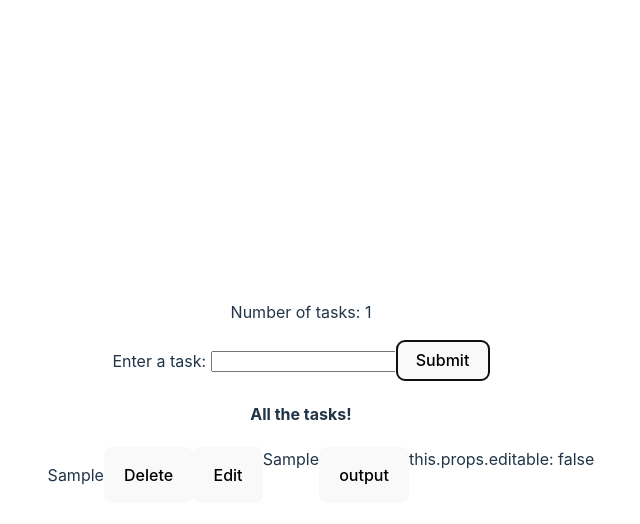
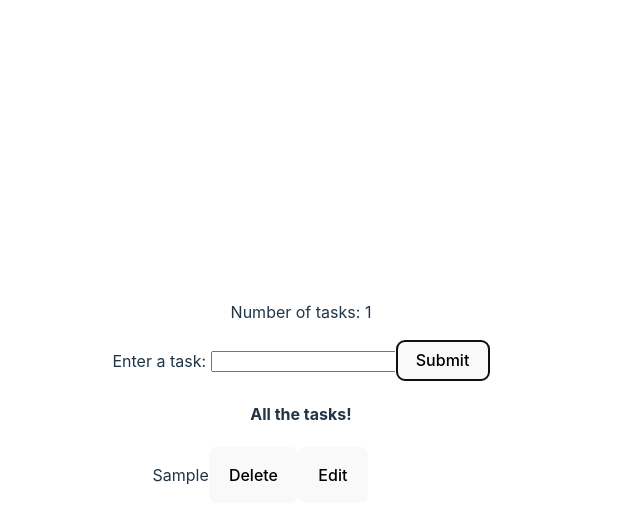
Before and after one commit to Kbouti/reactSandbox, a React (Vite) app: page / in a window 1280 px wide. Both pictures are taken after typing "Sample" into the empty fields and a click on the button "Submit". Shown: the top 524 px of the page, without its empty margins (339-979 px from the left). Built offline with nearby package versions, Linux system fonts and the light colour scheme.

Commit message:
Move relevant code to output file

```diff
--- a/src/input.jsx
+++ b/src/input.jsx
@@ -26,6 +26,7 @@ class ClassInput extends Component {
 
   handleSubmit(e) {
     e.preventDefault();
+    console.log("submit handle triggered")
     this.setState((state) => ({
       todos: state.todos.concat({todo: state.inputVal,
         editable: "false"
@@ -102,39 +103,7 @@ handleEditClick(e) {
         </form>
         <h4>All the tasks!</h4>
         {/* The list of all the To-Do's, displayed */}
-        <ul>
-          {this.state.todos.map((todo) => (
-
-  // if (!todo.editable){
-  // console.log(todo)
-  // This is where I want to add the condition but it isn't letting me....
-
-            <li className="todo" key={todo.todo}>
-              <p>{todo.todo}</p>
-              <button
-                key={todo.todo}
-                type="delete"
-                className="deleteButton"
-                onClick={this.handleDelete}
-              >
-                Delete
-              </button>
-
-<button className="editButton" onClick={this.handleEditClick}>Edit</button>
-
-
-
-<Output todo = {todo.todo} editable = {todo.editable}/>
-{/* Cool! We've imported out output component. Maybe we put all the logic for the todo li there? */}
-
-
-
-
-
-
-            </li>
-          ))}
-        </ul>
+<Output todoList = {this.state.todos}/>
       </section>
     );
   }
--- a/src/output.jsx
+++ b/src/output.jsx
@@ -5,13 +5,8 @@ class Output extends Component {
     super(props);
 
     this.state = {
-      todo: props.todo,
-      editable: props.editable,
+      todoList: props.todoList,
     };
-
-    // this.todo = props.todo;
-    // this.editable = props.editable;
-
     this.logTodo = this.logTodo.bind(this);
   }
 
@@ -32,19 +27,33 @@ class Output extends Component {
   //  ****************************************************************************************************
 
   render() {
+
+    console.log(`render called from output`)
     return (
-      <>
-        {this.props.editable == true ? (
-          <input>input!</input>
-        ) : (
-          <div>{this.props.todo}</div>
-        )}
-        {/* I think this ternary statement is working, we're just not altering state like we want to */}
+      <ul>
+        {this.props.todoList.map((todo) => (
 
-        <button onClick={this.logTodo}>output</button>
-        {/* <div>this.props.todo: {this.props.todo}</div> */}
-        <div>this.props.editable: {this.props.editable}</div>
-      </>
+
+// Here is where the ternary statement would go...
+// Render an input element if editable, otherwise a regular li
+
+
+          <li className="todo" key={todo.todo}>
+            <p>{todo.todo}</p>
+            <button
+              key={todo.todo + "delete"}
+              type="delete"
+              className="deleteButton"
+              // Need onClick function from input file
+            >
+              Delete
+            </button>
+            <button className = "editButton"
+            // Need onClick function from input file
+            >Edit</button>
+          </li>
+        ))}
+      </ul>
     );
   }
 }
```
